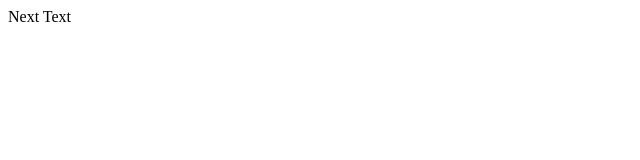
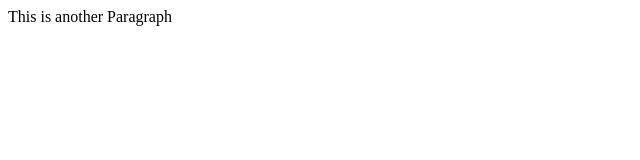
Before and after one commit to satya13010/freshersbatch-oct16, a plain HTML site: page index.html in a window 1280 px wide. Shown: the whole page, without its empty margins (0-640 px from the left). Drawn offline with Linux system fonts and the light colour scheme.

Commit message:
Revert "committed changes"
This reverts commit 8c500a093200608ae023da69a9089864dd9e6b27.

```diff
--- a/index.html
+++ b/index.html
@@ -1,7 +1,7 @@
 <html>
 <head><title>This is an HTML file</title>
 </head>
-<body><p>Next Text</p>
+<body><p>This is another Paragraph</p>
 </body>
 
 </html>
```
